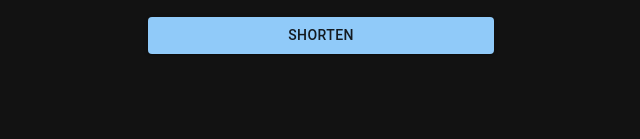
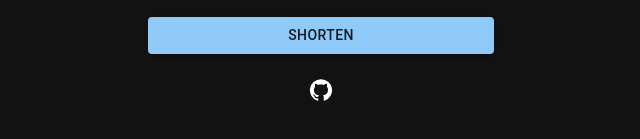
Before and after one commit to DaCurse/url-shortener, a React (Create React App) app in the folder packages/frontend/: page / in a window 1280 px wide. Shown: the part 247-386 px from the top of the page, without its empty margins (319-959 px from the left). Built offline with nearby package versions, Linux system fonts and the light colour scheme.

Commit message:
Added footer

```diff
--- a/packages/frontend/src/components/App.tsx
+++ b/packages/frontend/src/components/App.tsx
@@ -1,4 +1,5 @@
 import { Box, Container } from '@mui/material';
+import Footer from './Footer';
 import Form from './Form';
 import Header from './Header';
 
@@ -15,6 +16,7 @@
       >
         <Header />
         <Form />
+        <Footer />
       </Box>
     </Container>
   );
--- /dev/null
+++ b/packages/frontend/src/components/Footer.tsx
@@ -0,0 +1,20 @@
+import GitHubIcon from '@mui/icons-material/GitHub';
+import { IconButton, Tooltip } from '@mui/material';
+
+function Footer() {
+  return (
+    <>
+      <Tooltip title="View source">
+        <IconButton
+          aria-label="GitHub Repository"
+          href="https://github.com/DaCurse/url-shortener"
+          target="_blank"
+        >
+          <GitHubIcon />
+        </IconButton>
+      </Tooltip>
+    </>
+  );
+}
+
+export default Footer;
```
